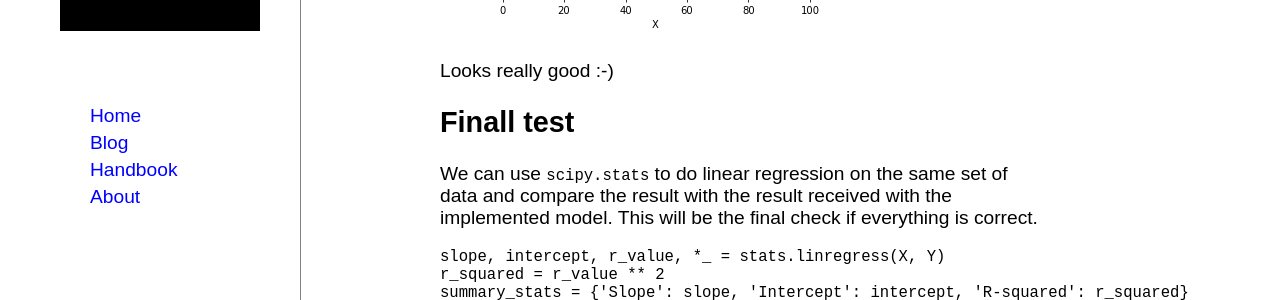
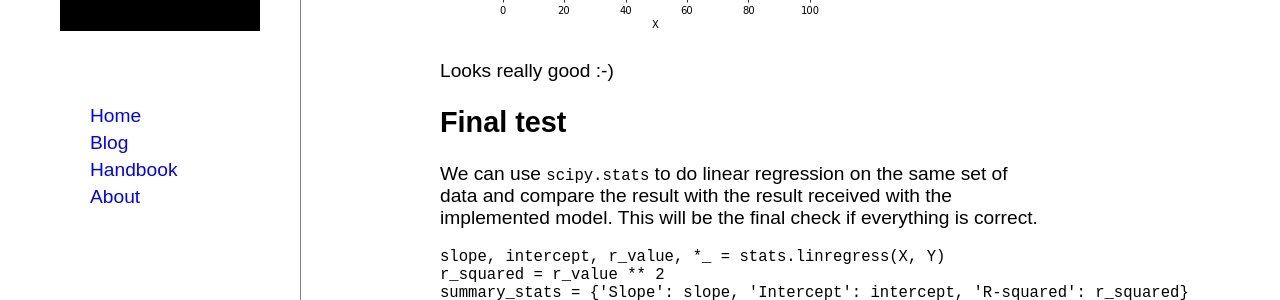
Before and after one commit to AlbertRtk/albertrtk.github.io, a Jekyll site: the page built from _posts/blog/2020-09-26-Writing-own-function-for-simple-linear-regression.md, in a window 1280 px wide and 900 px high, scrolled down 2735 px. Shown: the part 260-560 px from the top of the window. Built offline with Jekyll 4.4.1, drawn with Linux system fonts in a browser that asks for light colours.

Commit message:
correction

````diff
--- a/_posts/blog/2020-09-26-Writing-own-function-for-simple-linear-regression.md
+++ b/_posts/blog/2020-09-26-Writing-own-function-for-simple-linear-regression.md
@@ -147,7 +147,7 @@ _ = plt.ylabel('Y')
 
 Looks really good :-)
 
-## Finall test
+## Final test
 
 We can use ```scipy.stats``` to do linear regression on the same set of data and compare the result with the result received with the implemented model. This will be the final check if everything is correct.
 
````
